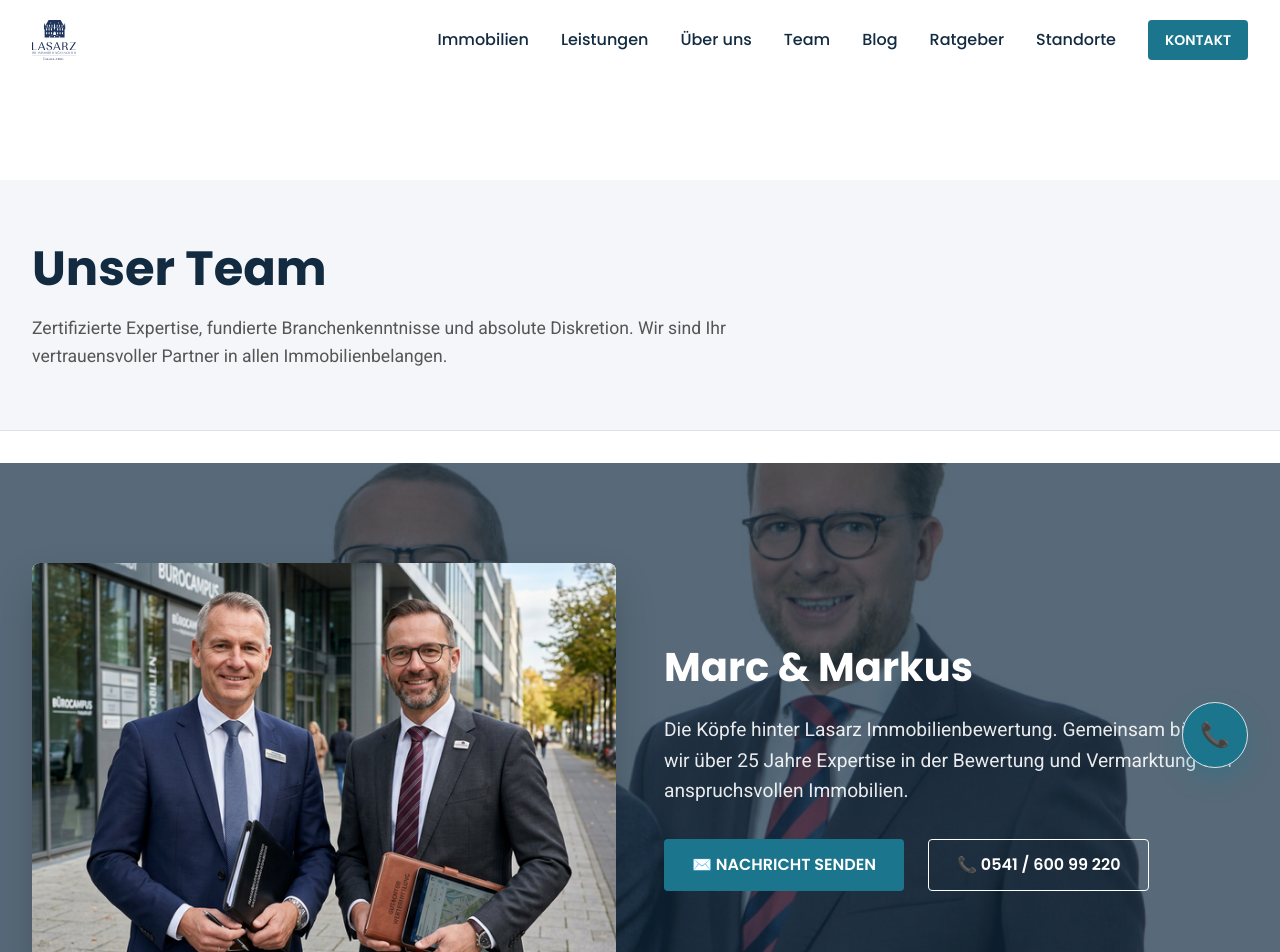
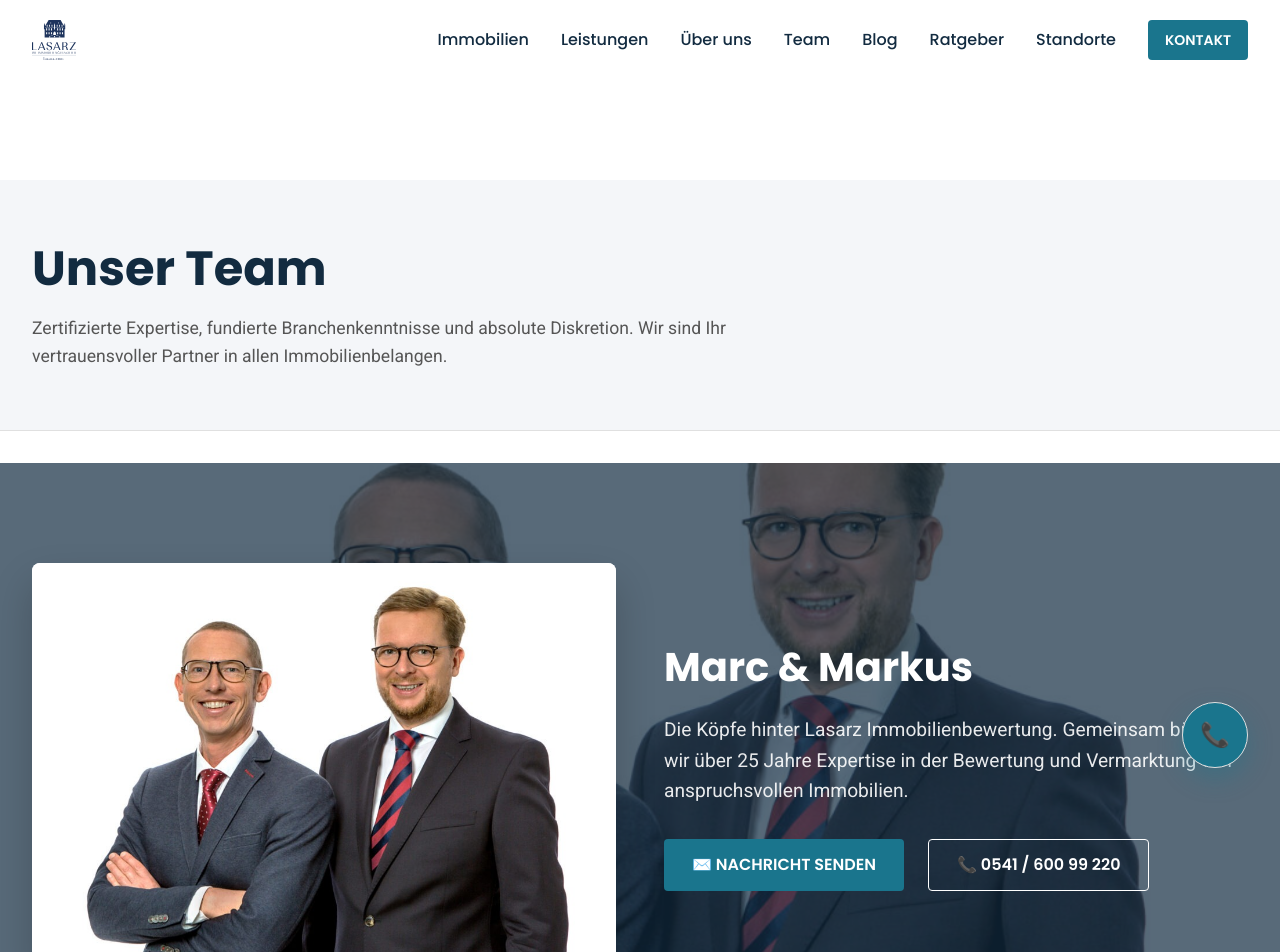
Before and after one commit to bilalmalik7/Lasarz, a Next.js app: page /team in a window 1280 px wide. Shown: the top 952 px of the page. Built offline with nearby package versions, Linux system fonts and the light colour scheme.

Commit message:
feat: replace Marc & Markus AI photo with real photo

```diff
--- a/src/app/team/page.tsx
+++ b/src/app/team/page.tsx
@@ -32,7 +32,7 @@
                 <div className="container" style={{ position: 'relative', zIndex: 1 }}>
                     <div style={{ display: 'grid', gridTemplateColumns: 'repeat(auto-fit, minmax(300px, 1fr))', gap: '3rem', alignItems: 'center' }}>
                         <div style={{ background: 'white', borderRadius: 'var(--radius-md)', overflow: 'hidden', boxShadow: '0 20px 40px rgba(0,0,0,0.2)' }}>
-                            <img src="/images/team/lasarz_markus.png" alt="Marc-André Lasarz & Markus Marc" style={{ width: '100%', height: '400px', objectFit: 'cover' }} />
+                            <img src="/images/team/lasarz_markus_real.jpg" alt="Marc-André Lasarz & Markus Marc" style={{ width: '100%', height: '400px', objectFit: 'cover' }} />
                         </div>
                         <div style={{ color: 'white' }}>
                             <h2 style={{ color: 'white', fontSize: '2.5rem', marginBottom: '1.5rem' }}>Marc & Markus</h2>
```
Also changed, not shown: public/images/team/lasarz_markus_real.jpg (added).
